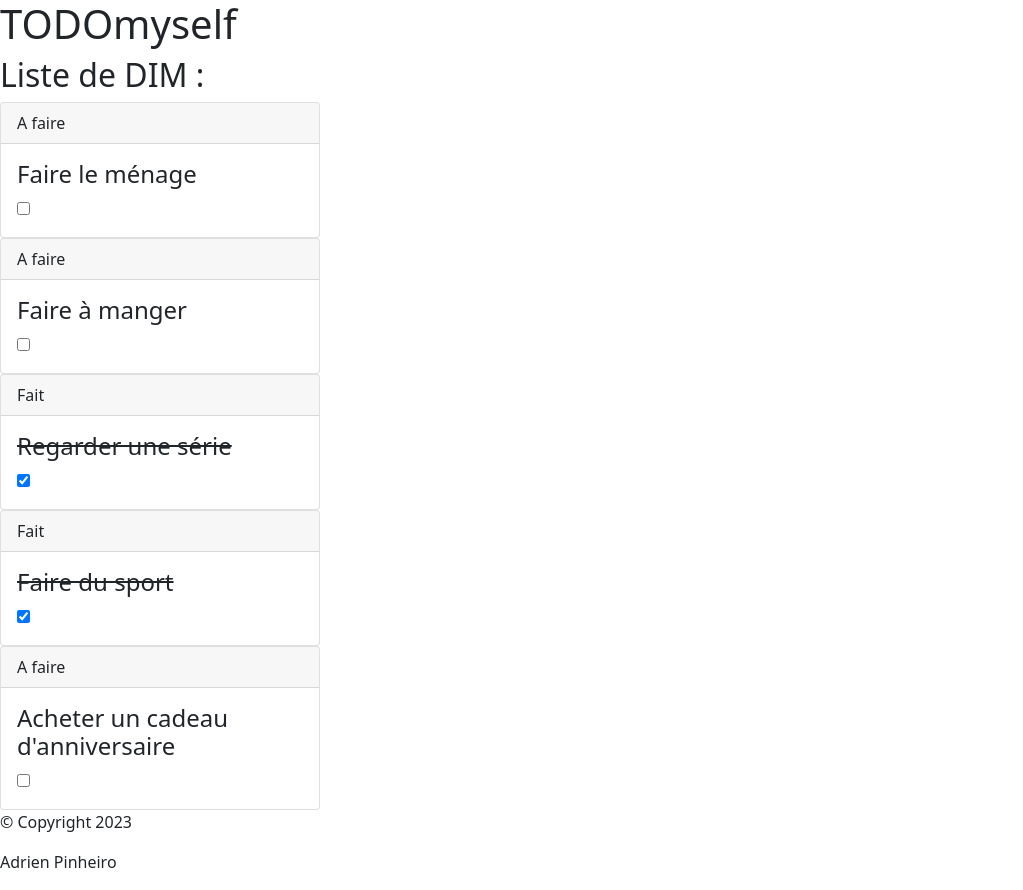
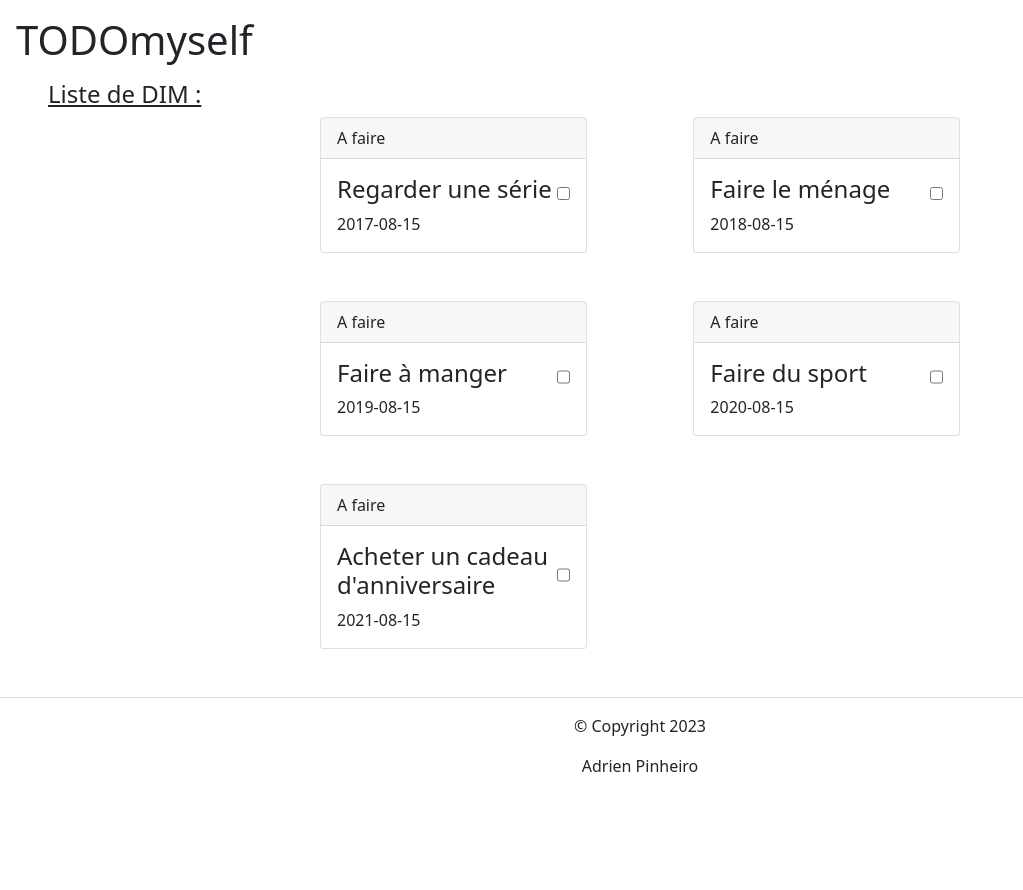
Before and after one commit to AdrienPinheiro/Todomyself, an Angular app: page /todos in a window 1280 px wide. Shown: the whole page, without its empty margins (0-1023 px from the left). After the commit the page ends 800 px from the top, so only its background shows below. Built offline with nearby package versions, Linux system fonts and the light colour scheme; data requests are answered from the project's data file.

Commit message:
List todo check, text style check

```diff
--- a/db/db.json
+++ b/db/db.json
@@ -4,35 +4,35 @@
       "id": 1,
       "title": "Faire le ménage",
       "description": "Laver le linge, faire la vaiselle",
-      "created_at": "",
+      "date": "2018-08-15",
       "isActif": true
     },
     {
       "id": 2,
       "title": "Faire à manger",
       "description": "Faire une blanquette",
-      "created_at": "",
+      "date": "2019-08-15",
       "isActif": true
     },
     {
       "id": 3,
       "title": "Regarder une série",
       "description": "Lucifer",
-      "created_at": "",
-      "isActif": false
+      "date": "2017-08-15",
+      "isActif": true
     },
     {
       "id": 4,
       "title": "Faire du sport",
       "description": "Séance abdo",
-      "created_at": "",
-      "isActif": false
+      "date": "2020-08-15",
+      "isActif": true
     },
     {
       "id": 5,
       "title": "Acheter un cadeau d'anniversaire",
       "description": "Pour David",
-      "created_at": "",
+      "date": "2021-08-15",
       "isActif": true
     }
   ]
--- a/src/app/components/footer/footer.component.html
+++ b/src/app/components/footer/footer.component.html
@@ -1,4 +1,4 @@
-<footer>
+<footer class="text-center pt-3 border-top">
   <p>© Copyright 2023</p>
   <p>Adrien Pinheiro</p>
 </footer>
--- a/src/app/components/menu/menu.component.html
+++ b/src/app/components/menu/menu.component.html
@@ -1,3 +1,3 @@
-<header>
+<header class="m-3">
   <h1>TODOmyself</h1>
 </header>
--- a/src/app/models/todo.ts
+++ b/src/app/models/todo.ts
@@ -2,6 +2,6 @@ export interface Todo{
   id:number,
   title:string,
   description:string,
-  created_at:Date,
+  date: Date,
   isActif:boolean
 }
--- a/src/app/pages/lister-todos/lister-todos.component.html
+++ b/src/app/pages/lister-todos/lister-todos.component.html
@@ -1,23 +1,30 @@
-<section>
-  <h2>Liste de DIM :</h2>
-  <div class="list-todo">
-    <div *ngFor="let todo of todos" class="card col-3" (click)="allInfo(todo.id)">
+<section class="">
+  <h2 class="h4 ms-5 text-decoration-underline">Liste de DIM :</h2>
+  <div class="d-flex justify-content-center">
+    <div class="list-todo d-flex flex-wrap col-6 justify-content-between">
+      <div *ngFor="let todo of todos" class="card col-5 mb-5" (click)="allInfo(todo.id)">
         <div *ngIf="todo.isActif" class="card-header">A faire</div>
         <div *ngIf="!todo.isActif" class="card-header">Fait</div>
         <div class="card-body">
+          <div class="d-flex">
             <h4 *ngIf="todo.isActif" class="card-title">{{todo.title}}</h4>
             <h4 *ngIf="!todo.isActif" class="card-title text-decoration-line-through">{{todo.title}}</h4>
             <input
               *ngIf="todo.isActif"
               type="checkbox"
               (change)="checkValue(todo.id)"
+              class="ms-auto"
             />
             <input
               *ngIf="!todo.isActif"
               type="checkbox"
               (change)="checkValue(todo.id)"
               checked
+              class="ms-auto"
             />
+          </div>
+          <p class="mb-0">{{todo.date}}</p>
+        </div>
       </div>
     </div>
   </div>
--- a/src/app/pages/lister-todos/lister-todos.component.ts
+++ b/src/app/pages/lister-todos/lister-todos.component.ts
@@ -1,4 +1,5 @@
 import {Component, OnInit} from '@angular/core';
+import { map } from 'rxjs/operators';
 import {Todo} from "../../models/todo";
 import {TodoService} from "../../services/todo.service";
 
@@ -15,15 +16,24 @@ export class ListerTodosComponent implements OnInit{
   }
 
   ngOnInit(): void {
-    this.todoService.getAllTodos().subscribe(data => this.todos = data)
+    this.todoService.getAllTodos().pipe(map((data) => data.sort((a, b) => {
+      return a.isActif === b.isActif ? 0 : a.isActif ? -1 : 1;
+    })))
+      .subscribe(data => this.todos = data);
   }
 
   checkValue(id : number){
     this.todos.map(todo => {
       if(todo.id == id){
         todo.isActif = !todo.isActif
-        this.todoService.updateOneTodo(todo);
+        this.todoService.updateOneTodo(todo).subscribe();
       }
+    })
+  }
+
+  checkDo(todos : Todo[]){
+    todos.sort((a, b) => {
+      return a.isActif === b.isActif ? 0 : a.isActif ? -1 : 1;
     })
   }
 
--- a/src/app/services/todo.service.ts
+++ b/src/app/services/todo.service.ts
@@ -1,6 +1,7 @@
 import { Injectable } from '@angular/core';
 import {HttpClient} from "@angular/common/http";
 import {Observable} from "rxjs";
+import { map } from 'rxjs/operators';
 import {Todo} from "../models/todo";
 
 @Injectable({
@@ -13,9 +14,12 @@ export class TodoService {
   url = "http://localhost:3000";
 
   getAllTodos(): Observable<Todo[]>{
-    return this.http.get<Todo[]>(this.url+'/todos');
+    return this.http.get<Todo[]>(this.url+'/todos').pipe(
+      map((data) => data.sort((a, b) => {
+        return new Date(a.date).getTime() - new Date(b.date).getTime();
+      }))
+    );
   }
-
   updateOneTodo(todo : Todo){
     return this.http.patch<Todo>(this.url+'/todos/'+todo.id, todo);
   }
```
Lines whose indentation alone changed are shown as unchanged.
